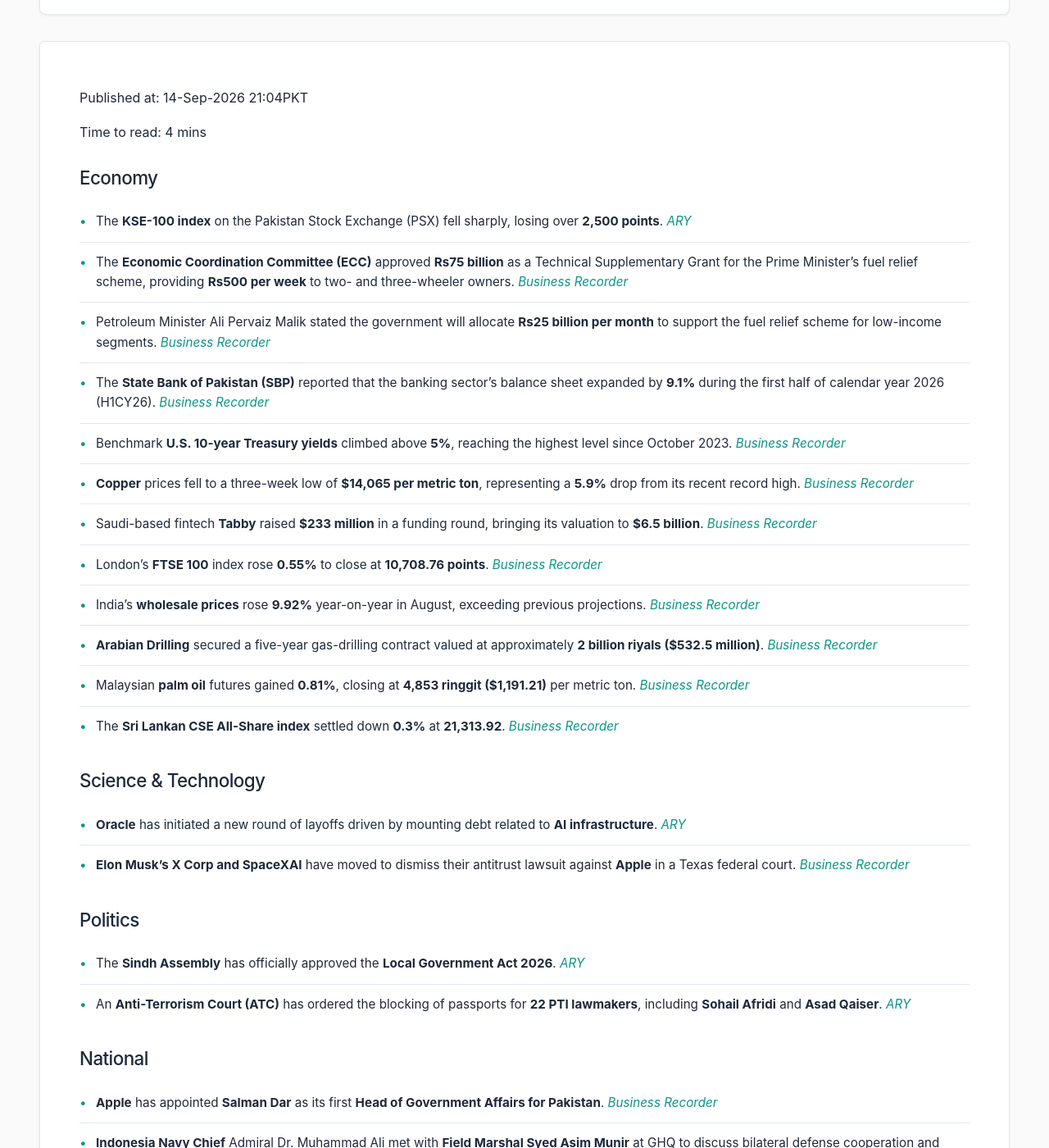
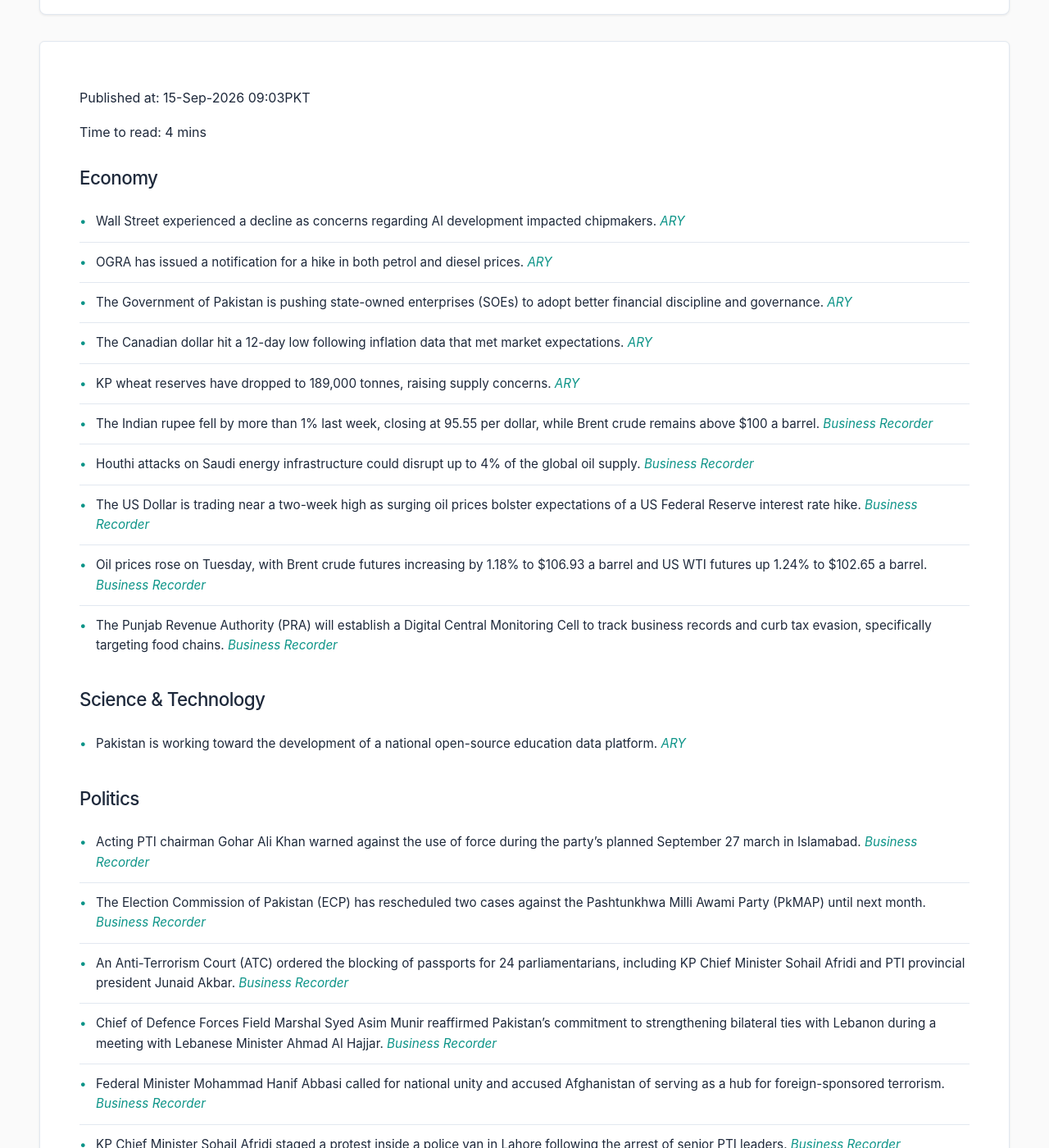
Before and after one commit to zsubzwary/news, a Jekyll site: the page built from en/index.md, in a window 1280 px wide and 1400 px high, scrolled down 209 px. Shown: the whole window at 82% size. Built offline with Jekyll 4.4.1, drawn with Linux system fonts in a browser that asks for light colours; some web fonts are replaced; comment, search, counter and statistics services are not loaded; some of the changed text lies outside the part shown.

Commit message:
DateTime; 2026-09-15T04:03:27.168Z

```diff
--- a/en/index.md
+++ b/en/index.md
@@ -4,48 +4,50 @@ title: Pakistan News Briefing
 lang: en
 ---
 
-Published at: 14-Sep-2026 21:04PKT
+Published at: 15-Sep-2026 09:03PKT
 
 Time to read: 4 mins
 
 ### Economy
-- The **KSE-100 index** on the Pakistan Stock Exchange (PSX) fell sharply, losing over **2,500 points**. *[ARY](https://arynews.tv/psx-stocks-fall-sharply-as-kse-100-index-loses-over-2500-points)*
-- The **Economic Coordination Committee (ECC)** approved **Rs75 billion** as a Technical Supplementary Grant for the Prime Minister's fuel relief scheme, providing **Rs500 per week** to two- and three-wheeler owners. *[Business Recorder](https://www.brecorder.com/news/40439437/ecc-approves-rs75bn-for-pms-fuel-relief-scheme)*
-- Petroleum Minister Ali Pervaiz Malik stated the government will allocate **Rs25 billion per month** to support the fuel relief scheme for low-income segments. *[Business Recorder](https://www.brecorder.com/news/40439428/govt-to-spend-rs25bn-a-month-on-fuel-relief-scheme-petroleum-minister)*
-- The **State Bank of Pakistan (SBP)** reported that the banking sector's balance sheet expanded by **9.1%** during the first half of calendar year 2026 (H1CY26). *[Business Recorder](https://www.brecorder.com/news/40439436-pakistan-banking-sector-remains-resilient-in-h1cy26-sbp)*
-- Benchmark **U.S. 10-year Treasury yields** climbed above **5%**, reaching the highest level since October 2023. *[Business Recorder](https://www.brecorder.com/news/40439438/us-10-year-yields-reach-5-highest-since-2023)*
-- **Copper** prices fell to a three-week low of **$14,065 per metric ton**, representing a **5.9%** drop from its recent record high. *[Business Recorder](https://www.brecorder.com/news/40439432-copper-sinks-to-3-week-low-as-dollar-firms-lme-stocks-rise)*
-- Saudi-based fintech **Tabby** raised **$233 million** in a funding round, bringing its valuation to **$6.5 billion**. *[Business Recorder](https://www.brecorder.com/news/40439422-gulf-fintech-tabby-clinches-6.5-billion-valuation-after-latest-funding-round)*
-- London's **FTSE 100** index rose **0.55%** to close at **10,708.76 points**. *[Business Recorder](https://www.brecorder.com/news/40439425-uks-ftse-100-rises-as-oil-stocks-gain-key-announcements-in-focus)*
-- India's **wholesale prices** rose **9.92%** year-on-year in August, exceeding previous projections. *[Business Recorder](https://www.brecorder.com/news/40439423-india-wholesale-prices-rise-9.92-year-on-year-in-august)*
-- **Arabian Drilling** secured a five-year gas-drilling contract valued at approximately **2 billion riyals ($532.5 million)**. *[Business Recorder](https://www.brecorder.com/news/40439433-gulf-equities-mixed-as-saudi-energy-shipping-security-concerns-weigh)*
-- Malaysian **palm oil** futures gained **0.81%**, closing at **4,853 ringgit ($1,191.21)** per metric ton. *[Business Recorder](https://www.brecorder.com/news/40439421-palm-oil-closes-up-after-crude-prices-climb-higher)*
-- The **Sri Lankan CSE All-Share index** settled down **0.3%** at **21,313.92**. *[Business Recorder](https://www.brecorder.com/news/40439429-sri-lankan-shares-fall-as-healthcare-energy-stocks-drag)*
+- Wall Street experienced a decline as concerns regarding AI development impacted chipmakers. *[ARY](https://arynews.tv/wall-street-drops-as-ai-worries-pummel-chipmakers)*
+- OGRA has issued a notification for a hike in both petrol and diesel prices. *[ARY](https://arynews.tv/petrol-price-diesel-rate-hiked-further-as-ogra-issues-notification)*
+- The Government of Pakistan is pushing state-owned enterprises (SOEs) to adopt better financial discipline and governance. *[ARY](https://arynews.tv/pakistan-pushes-state-owned-enterprises-to-improve-financial-discipline-and-governance)*
+- The Canadian dollar hit a 12-day low following inflation data that met market expectations. *[ARY](https://arynews.tv/canadian-dollar-hits-12-day-low-as-inflation-data-meets-expectations)*
+- KP wheat reserves have dropped to 189,000 tonnes, raising supply concerns. *[ARY](https://arynews.tv/kp-wheat-reserves-drop-to-189000-tonnes-amid-supply-concerns)*
+- The Indian rupee fell by more than 1% last week, closing at 95.55 per dollar, while Brent crude remains above $100 a barrel. *[Business Recorder](https://www.brecorder.com/news/40439547/indian-rupee-bonds-eye-fed-decision-rate-outlook)*
+- Houthi attacks on Saudi energy infrastructure could disrupt up to 4% of the global oil supply. *[Business Recorder](https://www.brecorder.com/news/40439546/asian-shares-waver-as-oil-and-yields-rise-ahead-of-fed-boj-meetings)*
+- The US Dollar is trading near a two-week high as surging oil prices bolster expectations of a US Federal Reserve interest rate hike. *[Business Recorder](https://www.brecorder.com/news/40439544/dollar-near-two-week-high-as-oil-surge-lifts-yields-fed-hike-bets)*
+- Oil prices rose on Tuesday, with Brent crude futures increasing by 1.18% to $106.93 a barrel and US WTI futures up 1.24% to $102.65 a barrel. *[Business Recorder](https://www.brecorder.com/news/40439536/oil-prices-rise-as-saudi-pipeline-outage-fresh-attacks-raise-supply-concerns)*
+- The Punjab Revenue Authority (PRA) will establish a Digital Central Monitoring Cell to track business records and curb tax evasion, specifically targeting food chains. *[Business Recorder](https://www.brecorder.com/news/40439533/pra-to-set-up-digital-cell-to-curb-tax-evasion)*
 
 ### Science & Technology
-- **Oracle** has initiated a new round of layoffs driven by mounting debt related to **AI infrastructure**. *[ARY](https://arynews.tv/oracle-begins-new-round-of-layoffs-as-ai-infrastructure-debt-mounts)*
-- **Elon Musk’s X Corp and SpaceXAI** have moved to dismiss their antitrust lawsuit against **Apple** in a Texas federal court. *[Business Recorder](https://www.brecorder.com/news/40439441/musks-x-corp-and-spacexai-resolve-antitrust-lawsuit-against-apple)*
+- Pakistan is working toward the development of a national open-source education data platform. *[ARY](https://arynews.tv/pakistan-moves-to-build-national-open-source-education-data-platform)*
 
 ### Politics
-- The **Sindh Assembly** has officially approved the **Local Government Act 2026**. *[ARY](https://arynews.tv/sindh-assembly-gives-green-light-to-local-government-act-2026)*
-- An **Anti-Terrorism Court (ATC)** has ordered the blocking of passports for **22 PTI lawmakers**, including **Sohail Afridi** and **Asad Qaiser**. *[ARY](https://arynews.tv/atc-orders-passport-block-for-sohail-afridi-asad-qaiser-22-pti-lawmakers)*
+- Acting PTI chairman Gohar Ali Khan warned against the use of force during the party's planned September 27 march in Islamabad. *[Business Recorder](https://www.brecorder.com/news/40439540/september-27-march-gohar-warns-against-potential-use-of-force-against-pti-workers)*
+- The Election Commission of Pakistan (ECP) has rescheduled two cases against the Pashtunkhwa Milli Awami Party (PkMAP) until next month. *[Business Recorder](https://www.brecorder.com/news/40439541/ecp-reschedules-two-cases-against-pkmap-till-next-month)*
+- An Anti-Terrorism Court (ATC) ordered the blocking of passports for 24 parliamentarians, including KP Chief Minister Sohail Afridi and PTI provincial president Junaid Akbar. *[Business Recorder](https://www.brecorder.com/news/40439539/atc-orders-blocking-of-passports-for-afridi-other-pti-mps)*
+- Chief of Defence Forces Field Marshal Syed Asim Munir reaffirmed Pakistan's commitment to strengthening bilateral ties with Lebanon during a meeting with Lebanese Minister Ahmad Al Hajjar. *[Business Recorder](https://www.brecorder.com/news/40439538/cdf-reaffirms-commitment-to-stronger-ties-with-lebanon)*
+- Federal Minister Mohammad Hanif Abbasi called for national unity and accused Afghanistan of serving as a hub for foreign-sponsored terrorism. *[Business Recorder](https://www.brecorder.com/news/40439534/regional-adversaries-cannot-undermine-national-security-abbasi)*
+- KP Chief Minister Sohail Afridi staged a protest inside a police van in Lahore following the arrest of senior PTI leaders. *[Business Recorder](https://www.brecorder.com/news/40439537/kp-cm-stages-protest-in-police-van-after-arrest-of-pti-leaders)*
+- The Federal Constitutional Court (FCC) issued a notice to KP CM Sohail Afridi regarding a petition filed by Sher Afzal Khan Marwat challenging his appointment. *[Business Recorder](https://www.brecorder.com/news/40439528/plea-of-marwat-fcc-issues-notice-to-afridi)*
+- National Assembly Speaker Sardar Ayaz Sadiq highlighted the importance of democratic institutions on the International Day of Democracy. *[Business Recorder](https://www.brecorder.com/news/40439535/international-day-of-democracy-today-speaker-says-strong-democratic-system-guarantee-of-prosperous-future)*
+- French Ambassador Nicolas Galey paid a farewell call on President Asif Ali Zardari. *[Business Recorder](https://www.brecorder.com/news/40439529/france-ambassador-pays-farewell-calls-on-president)*
 
 ### National
-- **Apple** has appointed **Salman Dar** as its first **Head of Government Affairs for Pakistan**. *[Business Recorder](https://www.brecorder.com/news/40439439-apple-appoints-first-head-of-government-affairs-for-pakistan)*
-- **Indonesia Navy Chief** Admiral Dr. Muhammad Ali met with **Field Marshal Syed Asim Munir** at GHQ to discuss bilateral defense cooperation and regional security. *[Business Recorder](https://www.brecorder.com/news/40439430-indonesia-navy-chief-meets-field-marshal-asim-munir-at-ghq)*
-- **700 solar systems** are set to be distributed to needy families in **Mir Hassan Mari**. *[ARY](https://arynews.tv/needy-families-in-mir-hassan-mari-to-receive-700-solar-systems)*
-- In the **Mir Raza case**, the commission has decided to record investor statements via **video link**. *[ARY](https://arynews.tv/mir-raza-case-commission-to-record-statements-of-investors-via-video-link)*
-- **BIEK** announced the **2026 HSC Commerce** results for both the **regular** and **private** groups. *[ARY](https://arynews.tv/biek-announces-2026-hsc-commerce-regular-group-results-check-here) / [ARY](https://arynews.tv/biek-announces-2026-hsc-commerce-private-group-results-check-here)*
+- ARY News obtained the sale deeds for plots 503 and 504 of the Idara Noor-e-Haq building. *[ARY](https://arynews.tv/idara-noor-e-haq-building-sale-deeds-of-plots-503-504-obtained-by-ary-news)*
+- The Inter Boards Coordination Commission (IBCC) stated that the NCCIA found no evidence that Cambridge exam paper leakages originated from Pakistan. *[Business Recorder](https://www.brecorder.com/news/40439532/cambridge-exam-papers-nccia-found-no-evidence-of-leakage-from-pakistan-ibcc)*
 
 ### International
-- **Houthi forces** launched dozens of missiles and drones at a military airbase in **Khamis Mushait, Saudi Arabia**, hitting aircraft hangars, radar systems, and runways. *[Business Recorder](https://www.brecorder.com/news/40439440/gulf-states-call-off-meeting-with-iran-houthis-launch-new-attack-on-saudi)*
-- Israeli strikes in a southern **Lebanese town** killed at least **13 people**, including **six children**. *[Business Recorder](https://www.brecorder.com/news/40439435-israeli-strikes-on-southern-lebanese-town-kill-13-as-fears-of-escalation-mount)*
-- **Arab states** in the Gulf have called off a scheduled meeting with **Iran**. *[Business Recorder](https://www.brecorder.com/news/40439440/gulf-states-call-off-meeting-with-iran-houthis-launch-new-attack-on-saudi)*
-- **Bangladesh's** industrial growth is being hindered by high **LNG prices**, leading to electricity outages and increased gas subsidies. *[Business Recorder](https://www.brecorder.com/news/40439431-bangladeshs-industrial-growth-hurt-by-high-lng-prices-minister-says)*
-- **GAIL** (India) reported that **LNG prices** exceeding **$20 per mmBtu** are negatively impacting demand. *[Business Recorder](https://www.brecorder.com/news/40439427-lng-prices-above-20-per-mmbtu-to-hurt-demand-chairman-of-indias-gail-says)*
+- Saudi Arabia has warned it will react "firmly" to ongoing Houthi attacks. *[ARY](https://arynews.tv/saudi-arabia-warns-it-will-react-firmly-to-houthi-attacks)*
+- The US military reported that the war with Iran has resulted in a munitions shortfall. *[ARY](https://arynews.tv/us-military-says-iran-war-has-led-to-munitions-shortfall)*
+- Yemen's Houthis launched new missile and drone attacks on Saudi Arabia, prompting urgent deliberations in Riyadh. *[Business Recorder](https://www.brecorder.com/news/40439548/houthis-strike-saudi-targets-anew-as-talks-over-strait-of-hormuz-stall)*
+- Gulf Arab states have postponed planned talks with Iran amid concerns over Middle East conflict expansion and oil supply threats. *[Business Recorder](https://www.brecorder.com/news/40439548/houthis-strike-saudi-targets-anew-as-talks-over-strait-of-hormuz-stall)*
 
 ### Sports
-- Australian cricketer **Cameron Green** has married his long-time partner, **Emily Redwood**, in Perth. *[ARY](https://arynews.tv/cameron-green-gets-married-to-long-time-partner-emily-redwood-in-perth)*
+- The National Under-19 Championship is commencing, featuring 20 teams from 16 cricket regions and approximately 400 players. *[Business Recorder](https://www.brecorder.com/news/40439531/national-u-19-championship-to-commence-from-today)*
 
 ### Health
-- The lung cancer drug candidate **Gotistobart** has successfully demonstrated the ability to prolong lives during clinical trials. *[ARY](https://arynews.tv/gotistobart-lung-cancer-drug-candidate-prolonged-lives-in-trial)*
+- Tylenol manufacturer and various pharmacy chains are urging a US appeals court to revisit a decision regarding an alleged link to autism. *[ARY](https://arynews.tv/tylenol-maker-pharmacy-chains-urge-us-appeals-court-to-revisit-decision-over-alleged-autism-link)*
+- The deadline for the implementation of the NADRA-integrated vaccination card for Umrah pilgrims has been extended to September 25, 2026. *[Business Recorder](https://www.brecorder.com/news/40439542/umrah-pilgrims-deadline-for-vaccination-card-extended)*
+- The Sindh Drug Court rejected the interim bail applications of four individuals (Ijaz, Rafiq, Younis, and Muaz) in a case involving the sale of unregistered and substandard medicines. *[Business Recorder](https://www.brecorder.com/news/40439527/unregistered-medicines-case-drug-court-rejects-interim-bail-of-four)*
```
